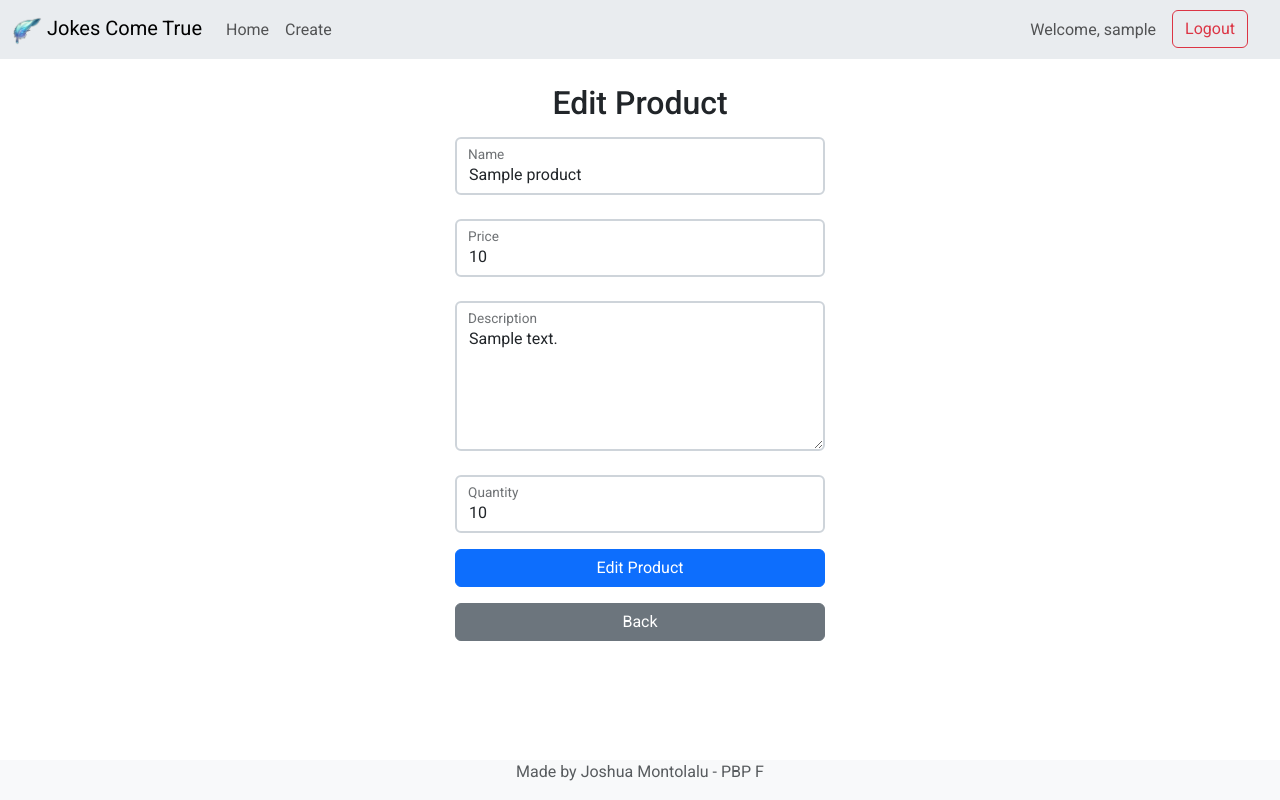
After one commit to HamletJr/jokes-come-true, a Django app: page /edit_product/00000000-0000-0000-0000-000000000001 in a window 1280 px wide. The commit adds this page. Run offline with Django 5.2, Linux system fonts and the light colour scheme; a user stored in the database is signed in; tables that the repository leaves empty hold one stand-in row (values such as "Sample post").

Commit message:
tugas 5 yay

```diff
--- a/main/forms.py
+++ b/main/forms.py
@@ -1,7 +1,13 @@
-from django.forms import ModelForm
+from django.forms import *
 from main.models import Product
 
 class ProductForm(ModelForm):
     class Meta:
         model = Product
         fields = ["name", "price", "description", "quantity"]
+        widgets = {
+            'name': TextInput(attrs={'class': 'form-control form-control-border', 'placeholder': 'Name'}),
+            'price': NumberInput(attrs={'class': 'form-control form-control-border', 'placeholder': 'Price'} ),
+            'quantity': NumberInput(attrs={'class': 'form-control form-control-border', 'placeholder': 'Quantity'}),
+            'description': Textarea(attrs={'class': 'form-control form-control-border', 'placeholder': 'Description'}),
+        }
--- /dev/null
+++ b/main/templates/edit_product.html
@@ -0,0 +1,43 @@
+{% extends 'base.html' %}
+
+{% load static %}
+
+{% block meta %}
+<title>Edit Product</title>
+{% endblock meta %}
+
+{% block content %}
+{% include 'navbar.html' %}
+<div class="content vh-75 d-flex justify-content-center align-items-center">
+    <div class="w-100" style="max-width: 400px;">
+    <h2 class="title">Edit Product</h1>
+
+  <div class="content">
+    <form method="POST">
+      {% csrf_token %}
+      {% for field in form %}
+      <div class="form-floating {% if not forloop.first %}mt-4{% endif %}">
+          {{ field }}
+          <label for="{{ field.id_for_label }}">
+            {{ field.label }}
+          </label>
+          {% if field.errors %}
+            <svg class="h-5 w-5 text-red-500" fill="currentColor" viewBox="0 0 20 20">
+              <path fill-rule="evenodd" d="M18 10a8 8 0 11-16 0 8 8 0 0116 0zm-7 4a1 1 0 11-2 0 1 1 0 012 0zm-1-9a1 1 0 00-1 1v4a1 1 0 102 0V6a1 1 0 00-1-1z" clip-rule="evenodd" />
+            </svg>
+          {% endif %}
+          </div>
+          {% endfor %}
+          <div class="d-grid my-3">
+            <input type="submit" class="btn btn-primary" value="Edit Product"/>
+          </div>
+          <div class="d-grid my-3">
+            <a href="{% url 'main:show_main' %}" class="w-100"><button class="btn btn-secondary w-100" type="button">Back</button></a>
+          </div>
+
+    </form>
+    </div>
+    </div>
+</div>
+
+{% endblock %}
--- a/main/urls.py
+++ b/main/urls.py
@@ -1,5 +1,7 @@
 from django.urls import path
-from main.views import show_main, create_product, show_xml, show_xml_by_id, show_json, show_json_by_id, register, login_user, logout_user
+from main.views import show_main, create_product, show_xml, show_xml_by_id, \
+show_json, show_json_by_id, register, login_user, logout_user, edit_product, \
+delete_product
 
 app_name = 'main'
 
@@ -13,4 +15,6 @@ urlpatterns = [
     path('register/', register, name='register'),
     path('login/', login_user, name='login'),
     path('logout/', logout_user, name='logout'),
+    path('edit_product/<uuid:id>', edit_product, name='edit_product'),
+    path('delete_product/<uuid:id>', delete_product, name='delete_product'),
 ]
--- a/main/views.py
+++ b/main/views.py
@@ -1,5 +1,5 @@
 import datetime
-from django.shortcuts import render, redirect
+from django.shortcuts import render, redirect, reverse
 from main.forms import ProductForm
 from main.models import Product
 from django.http import HttpResponse, HttpResponseRedirect
@@ -16,11 +16,12 @@ def show_main(request):
         'name': request.user.username,
         'class': 'PBP F',
         'products': Product.objects.filter(user=request.user),
-        'last_login': request.COOKIES['last_login'],
+        'last_login': request.COOKIES['last_login']
     }
 
     return render(request, "main.html", context)
 
+@login_required(login_url='/login')
 def create_product(request):
     form = ProductForm(request.POST or None)
 
@@ -35,6 +36,25 @@ def create_product(request):
     }
 
     return render(request, "create_product.html", context)
+
+@login_required(login_url='/login')
+def edit_product(request, id):
+    product = Product.objects.get(pk=id)
+
+    form = ProductForm(request.POST or None, instance=product)
+
+    if form.is_valid() and request.method == "POST":
+        form.save()
+        return HttpResponseRedirect(reverse('main:show_main'))
+
+    context = {'form': form}
+    return render(request, "edit_product.html", context)
+
+@login_required(login_url='/login')
+def delete_product(request, id):
+    product = Product.objects.get(pk=id)
+    product.delete()
+    return HttpResponseRedirect(reverse('main:show_main'))
 
 def register(request):
     form = UserCreationForm()
@@ -56,7 +76,7 @@ def login_user(request):
             user = form.get_user()
             login(request, user)
             response = HttpResponseRedirect(reverse("main:show_main"))
-            response.set_cookie('last_login', str(datetime.datetime.now()))
+            response.set_cookie('last_login', str(datetime.datetime.now().strftime("%Y-%m-%d %H:%M:%S")))
             return response
 
     else:
--- /dev/null
+++ b/static/css/global.css
@@ -0,0 +1,43 @@
+body {
+    font-family: "Roboto", sans-serif;
+}
+.title {
+    text-align: center;
+    margin-top: 10px;
+    margin-bottom: 10px;
+}
+
+.content {
+    margin: 15px;
+}
+
+.form-control-border {
+    border-width: 2px;
+    border-color: #ced4da;
+}
+
+textarea {
+    height: 150px !important;
+}
+
+#id_username, #id_password1, #id_password2 {
+    display: block;
+    width: 100%;
+    padding: 0.375rem 0.75rem;
+    font-size: 1rem;
+    font-weight: 400;
+    line-height: 1.5;
+    color: #495057;
+    background-color: #fff;
+    background-clip: padding-box;
+    border: 1px solid #ced4da;
+    border-radius: 0.25rem;
+    transition: border-color 0.15s ease-in-out, box-shadow 0.15s ease-in-out;
+}
+
+.bottom {
+    position: absolute;
+    left: 50%;
+    transform: translateX(-50%);
+    bottom: 10px;
+}
--- a/templates/base.html
+++ b/templates/base.html
@@ -9,15 +9,8 @@
     <link rel="preconnect" href="https://fonts.googleapis.com">
     <link rel="preconnect" href="https://fonts.gstatic.com" crossorigin>
     <link href="https://fonts.googleapis.com/css2?family=Roboto:ital,wght@0,100;0,300;0,400;0,500;0,700;0,900;1,100;1,300;1,400;1,500;1,700;1,900&display=swap" rel="stylesheet">
-    <style>
-        body {
-            font-family: "Roboto", sans-serif;
-        }
-        .title {
-            text-align: center;
-            margin-top: 50px;
-        }
-    </style>
+    <link rel="stylesheet" href="{% static 'css/global.css' %}"/>
+    <link rel="icon" type="image/x-icon" href="{% static 'image/jade-feather.png' %}">
     {% block meta %} {% endblock meta %}
   </head>
 
--- /dev/null
+++ b/templates/navbar.html
@@ -0,0 +1,37 @@
+{% load static %}
+<nav class="navbar navbar-expand-lg bg-body-secondary">
+<div class="container-fluid">
+    <a class="navbar-brand" href="{% url 'main:show_main' %}">
+        <img src="{% static 'image/jade-feather.png' %}" alt="Jokes Come True" width="30" height="30" class="d-inline-block align-text-top">
+        Jokes Come True
+    </a>
+    <button class="navbar-toggler" type="button" data-bs-toggle="collapse" data-bs-target="#navbarSupportedContent" aria-controls="navbarSupportedContent" aria-expanded="false" aria-label="Toggle navigation">
+    <span class="navbar-toggler-icon"></span>
+    </button>
+    <div class="collapse navbar-collapse" id="navbarSupportedContent">
+    {% if user.is_authenticated %}
+    <ul class="navbar-nav me-auto mb-2 mb-lg-0">
+        <li class="nav-item">
+        <a class="nav-link" aria-current="page" href="{% url 'main:show_main' %}">Home</a>
+        </li>
+        <li class="nav-item">
+        <a class="nav-link" href="{% url 'main:create_product' %}">Create</a>
+        </li>
+    </ul>
+
+    <div class="d-flex container-fluid justify-content-end">
+        <span class="navbar-text me-3">Welcome, {{ user.username }}</span>
+        <a href="{% url 'main:logout' %}"><button class="btn btn-outline-danger me-2" type="button">Logout</button></a>
+    </div>
+    {% else %}
+    <div class="d-flex container-fluid justify-content-end">
+        {% if not login %}
+        <a href="{% url 'main:login' %}"><button class="btn btn-outline-primary me-2" type="button">Login</button></a>
+        {% else %}
+        <a href="{% url 'main:register' %}"><button class="btn btn-outline-primary" type="button">Register</button></a>
+        {% endif %}
+    </div>
+    {% endif %}
+    </div>
+</div>
+</nav>
```
Also changed, not shown: jokes_come_true/settings.py (+8 -1 lines), main/templates/create_product.html (+31 -15 lines), main/templates/login.html (+37 -22 lines), main/templates/main.html (+17 -37 lines), main/templates/product_card.html (added, +45 -0 lines), main/templates/register.html (+41 -17 lines), README.md, static/image/jade-feather.png (added), static/image/sad_image.png (added).
